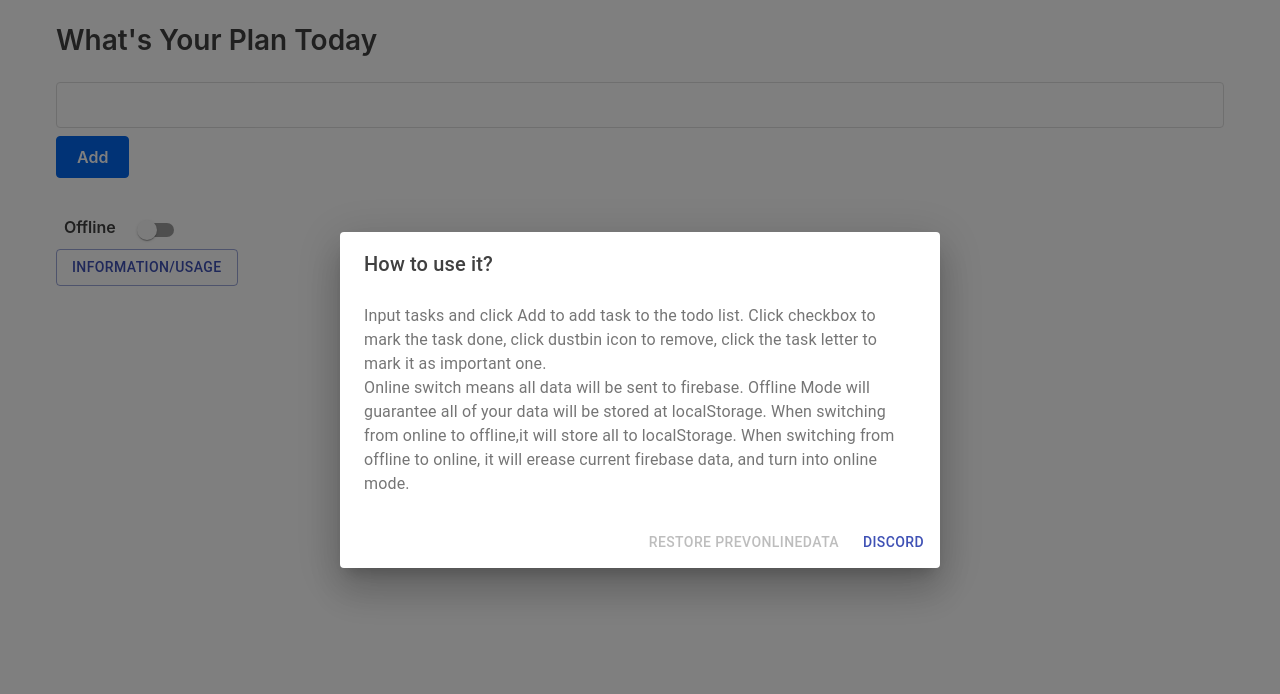
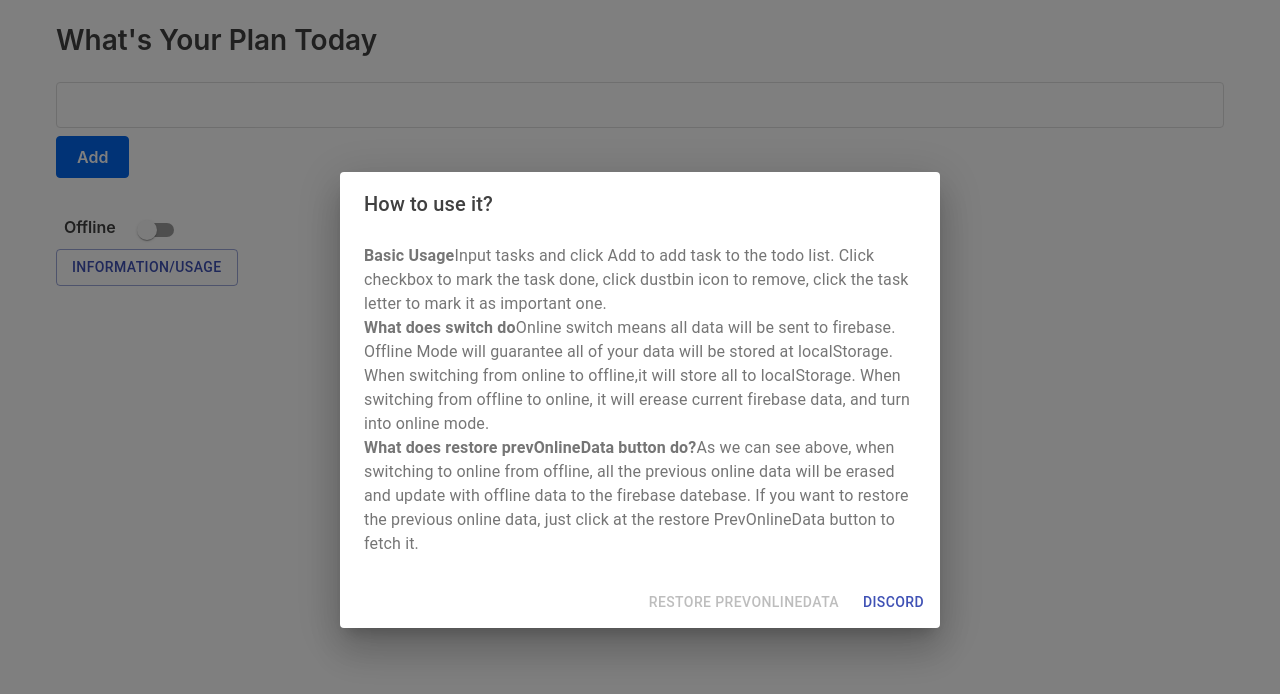
Before and after one commit to hoyipyik/todoonline, a React (Create React App) app: page / in a window 1280 px wide. Both pictures are taken after a click on the button "INFORMATION/USAGE". Shown: the top 694 px of the page. Built offline with nearby package versions, Linux system fonts and the light colour scheme.

Commit message:
update  descriptions

```diff
--- a/src/Components/Info/Info.js
+++ b/src/Components/Info/Info.js
@@ -38,14 +38,23 @@ export default function AlertDialogSlide(props) {
         <DialogTitle id="alert-dialog-slide-title">{"How to use it?"}</DialogTitle>
         <DialogContent>
           <DialogContentText id="alert-dialog-slide-description">
+            <b>Basic Usage</b>
             Input tasks and click Add to add task to the todo list.
             Click checkbox to mark the task done, click dustbin icon to remove,
             click the task letter to mark it as important one.
             <br/>
+            <b>What does switch do</b>
             Online switch means all data will be sent to firebase.
             Offline Mode will guarantee all of your data will be stored at localStorage.
             When switching from online to offline,it will store all to localStorage.
             When switching from offline to online, it will erease current firebase data, and turn into online mode.
+            <br/>
+            <b>What does restore prevOnlineData button do?</b>
+            As we can see above, when switching to online from offline, all the previous
+            online data will be erased and update with offline data to the firebase datebase.
+            If you want to restore the previous online data, just click at the restore PrevOnlineData
+            button to fetch it.
+
           </DialogContentText>
         </DialogContent>
         <DialogActions>
```
